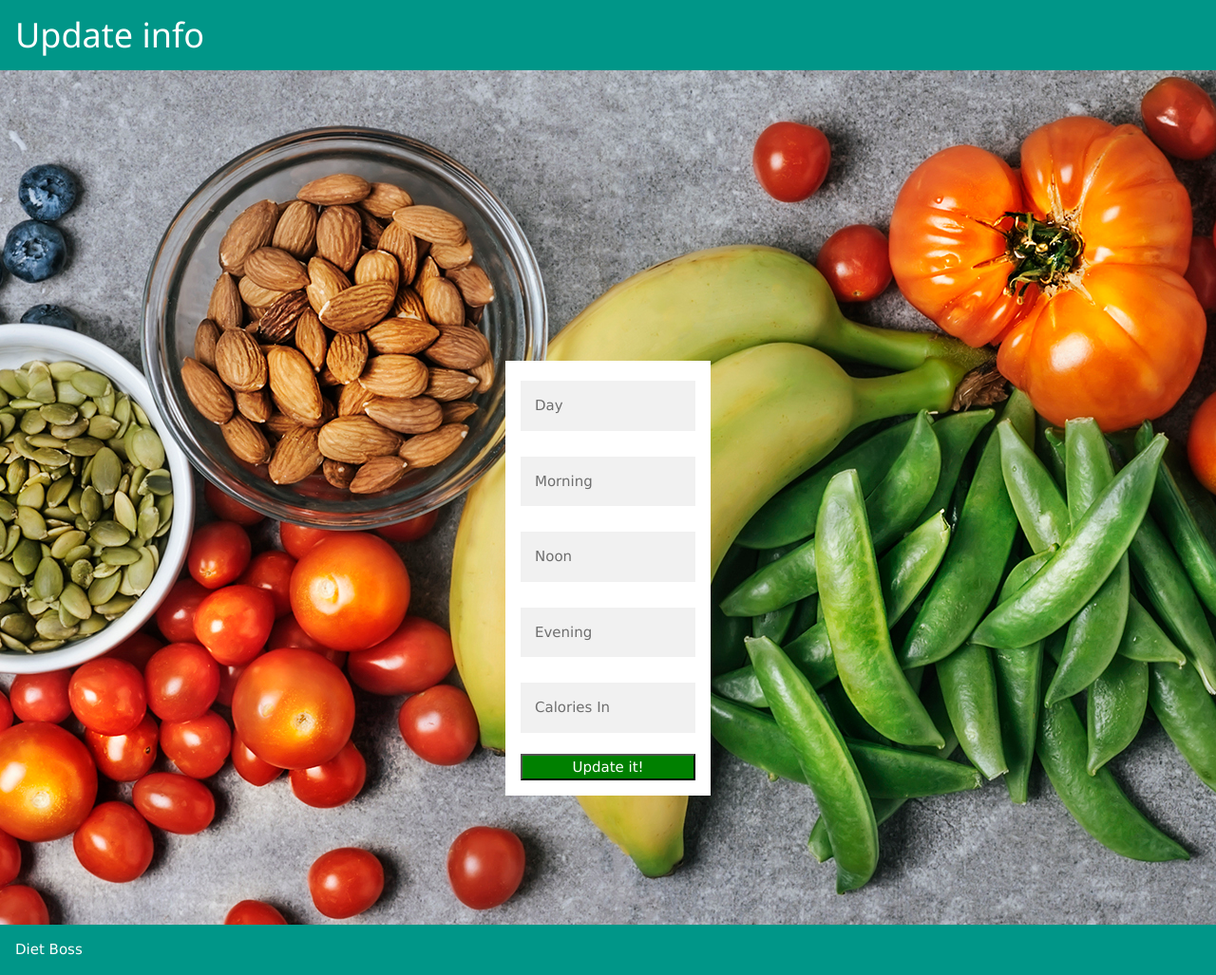
After one commit to xiangzhengfei/cs5356-milestone2, a Flask app: page /update/1 in a window 1280 px wide. The commit adds this page. Shown: the whole page at 95% size. Run offline with Flask 2, Linux system fonts and the light colour scheme; data comes from the database, SQL or seed files in the repository; some libraries are stand-ins or nearby versions.

Commit message:
add update feature + wrapup

```diff
--- a/app.py
+++ b/app.py
@@ -109,12 +109,63 @@ def index():
 			except:
 				return "There was an error adding the plan!"
 
+		elif request.method == 'POST' and request.form.get("morning_update"):
+			new_mor = request.form.get("new_mor")
+			old_mor = request.form.get("old_mor")
+			plan = DietPlan.query.filter_by(morning_meal=old_mor).first()
+			plan.morning_meal = new_mor
+			db.session.commit()
+			return redirect('/')
+
+		elif request.method == 'POST' and request.form.get("noon_update"):
+			new_noon = request.form.get("new_noon")
+			old_noon = request.form.get("old_noon")
+			plan = DietPlan.query.filter_by(noon_meal=old_noon).first()
+			plan.noon_meal = new_noon
+			db.session.commit()
+			return redirect('/')
+
+		elif request.method == 'POST' and request.form.get("evening_update"):
+			new_eve = request.form.get("new_eve")
+			old_eve = request.form.get("old_eve")
+			plan = DietPlan.query.filter_by(evening_meal=old_eve).first()
+			plan.evening_meal = new_eve
+			db.session.commit()
+			return redirect('/')
+
+		elif request.method == 'POST' and request.form.get("calories_update"):
+			new_cal = request.form.get("new_cal")
+			old_cal = request.form.get("old_cal")
+			plan = DietPlan.query.filter_by(claories_in=old_cal).first()
+			plan.claories_in = new_cal
+			db.session.commit()
+			return redirect('/')
+
 		else:
 			diets = DietPlan.query.filter_by(user=current_user)
 			infos = Info.query.filter_by(user=current_user)
 			return render_template('main.html', diets=diets, infos=infos)
 	else:
 		return redirect('/login')
+
+
+@app.route('/update/<int:id>', methods=['POST', 'GET'])
+def update(id):
+    plan_to_update = DietPlan.query.get_or_404(id)
+    if request.method == "POST":
+        plan_to_update.day = request.form['day']
+        plan_to_update.morning_meal = request.form['morning']
+        plan_to_update.noon_meal = request.form['noon']
+        plan_to_update.evening_meal = request.form['evening']
+        plan_to_update.claories_in = request.form['calories']
+        try:
+            db.session.commit()
+            return redirect('/')
+        except:
+            return "There was an error updating the plan!"
+    else:
+        return render_template('update.html', plan_to_update=plan_to_update)
+
 
 @app.route('/signup', methods=['GET', 'POST'])
 def signup():
@@ -133,6 +184,7 @@ def signup():
 
 	return render_template('signup.html', form=form)
 
+
 @app.route('/login', methods=['GET', 'POST'])
 def login():
 	form = LoginForm()
@@ -143,6 +195,7 @@ def login():
 			return redirect('/')
 		flash('Wrong username or password')
 	return render_template('login.html', form=form)
+
 
 @app.route('/logout')
 @login_required
@@ -184,5 +237,6 @@ def delete(id):
     except:
         return "There was an error deleting the plan!"
 
+
 if __name__ == '__main__':
 	manager.run()
--- a/templates/changepassword.html
+++ b/templates/changepassword.html
@@ -22,6 +22,6 @@
 	</form>
 </div>
 <div class="w3-container w3-teal">
-  <p>CSC210-Final-Project-Fall 2020 University of Rochester</p>
+  <p>Diet Boss</p>
 </div>
 {% endblock %}
--- /dev/null
+++ b/templates/update.html
@@ -0,0 +1,31 @@
+
+{% block page_content %}
+<head>
+<link rel="stylesheet" href="https://www.w3schools.com/w3css/4/w3.css">
+<link rel="stylesheet" href="{{ url_for('static', filename='css/style.css')}}">
+<style>
+.submit_form {
+    background-image: url("{{ url_for('static', filename='images/signup.jpg')}}");
+    min-height: 900px;
+    background-position: center;
+    position: center;
+}
+</style>
+</head>
+<div class="w3-container w3-teal">
+  <h1>Update info</h1>
+</div>
+<div class="submit_form">
+	<form  class =  "container" action="/update/{{plan_to_update.id}}" METHOD="POST">
+    <input type="text" placeholder="Day" name="day" value="{{plan_to_update.name}}">
+    <input type="text" placeholder="Morning" name="morning" value="{{plan_to_update.name}}">
+    <input type="text" placeholder="Noon" name="noon" value="{{plan_to_update.name}}">
+    <input type="text" placeholder="Evening" name="evening" value="{{plan_to_update.name}}">
+    <input type="text" placeholder="Calories In" name="calories" value="{{plan_to_update.name}}">
+    <input type="submit" value = "Update it!" class = "btn">
+	</form>
+</div>
+<div class="w3-container w3-teal">
+  <p>Diet Boss</p>
+</div>
+{% endblock %}
```
Also changed, not shown: templates/main.html (+14 -11 lines), static/images/signup.jpg (added).
